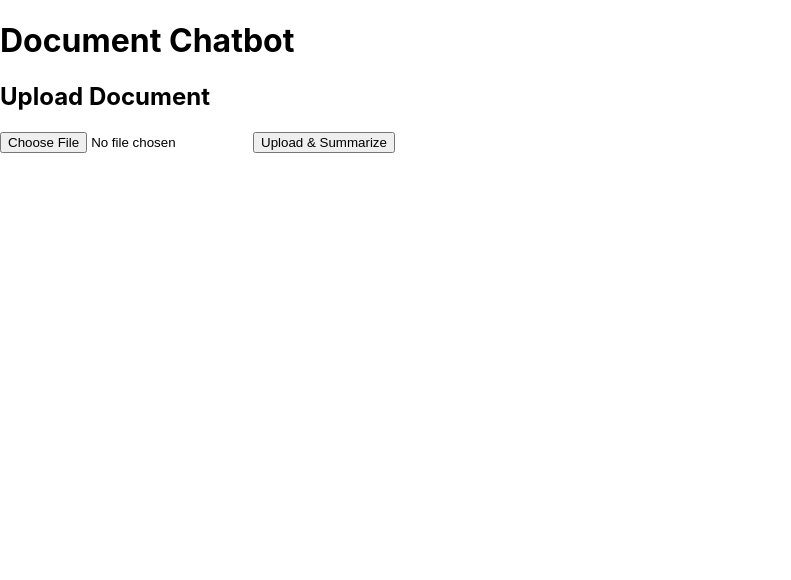
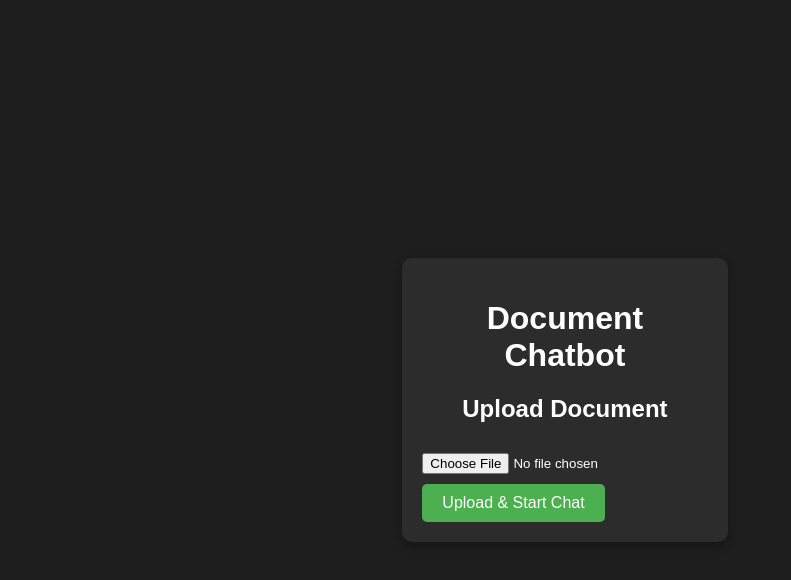
Before and after one commit to Vinaya19/FinanceQA, a React (Create React App) app in the folder chatbot-ui/: page / in a window 1280 px wide. Shown: the top 580 px of the page, without its empty margins (0-791 px from the left). Built offline with nearby package versions, Linux system fonts and the light colour scheme.

Commit message:
ChatBot with basic functionality

```diff
--- a/chatbot-ui/src/App.css
+++ b/chatbot-ui/src/App.css
@@ -1,38 +1,86 @@
+/* General Styles */
+body {
+  margin: 0;
+  padding: 0;
+  font-family: 'Arial', sans-serif;
+  background-color: #1e1e1e;
+  color: #f5f5f5;
+  display: flex;
+  justify-content: center;
+  align-items: center;
+  height: 100vh;
+}
+
 .App {
+  width: 60%;
+  padding: 20px;
+  background-color: #2c2c2c;
+  border-radius: 10px;
+  box-shadow: 0 4px 10px rgba(0, 0, 0, 0.3);
+}
+
+h1, h2 {
+  color: #ffffff;
   text-align: center;
 }
 
-.App-logo {
-  height: 40vmin;
-  pointer-events: none;
+h2 {
+  margin-top: 20px;
+  font-size: 1.5em;
 }
 
-@media (prefers-reduced-motion: no-preference) {
-  .App-logo {
-    animation: App-logo-spin infinite 20s linear;
-  }
+input[type="file"] {
+  color: white;
+  margin: 10px 0;
 }
 
-.App-header {
-  background-color: #282c34;
-  min-height: 100vh;
-  display: flex;
-  flex-direction: column;
-  align-items: center;
-  justify-content: center;
-  font-size: calc(10px + 2vmin);
+input[type="text"] {
+  width: 80%;
+  padding: 10px;
+  border: 2px solid #444;
+  border-radius: 5px;
+  background-color: #3c3c3c;
   color: white;
+  margin-bottom: 10px;
 }
 
-.App-link {
-  color: #61dafb;
+button {
+  padding: 10px 20px;
+  background-color: #4CAF50;
+  color: white;
+  border: none;
+  border-radius: 5px;
+  font-size: 16px;
+  cursor: pointer;
 }
 
-@keyframes App-logo-spin {
-  from {
-    transform: rotate(0deg);
-  }
-  to {
-    transform: rotate(360deg);
-  }
+button:hover {
+  background-color: #45a049;
 }
+
+button[style] {
+  background-color: red !important;
+}
+
+p {
+  line-height: 1.5;
+}
+
+p strong {
+  color: #00ffff;
+}
+
+/* Chat History */
+.chat-history {
+  max-height: 200px;
+  overflow-y: auto;
+  background-color: #3c3c3c;
+  padding: 10px;
+  margin: 20px 0;
+  border-radius: 5px;
+  border: 1px solid #444;
+}
+
+.chat-history p {
+  margin: 5px 0;
+}
--- a/chatbot-ui/src/App.js
+++ b/chatbot-ui/src/App.js
@@ -1,11 +1,15 @@
 import React, { useState } from 'react';
 import axios from 'axios';
+import './App.css';
+
 
 function App() {
   const [file, setFile] = useState(null);
   const [summary, setSummary] = useState('');
+  const [chatHistory, setChatHistory] = useState([]);
   const [question, setQuestion] = useState('');
-  const [answer, setAnswer] = useState('');
+  const [botResponse, setBotResponse] = useState('');
+  const [isChatting, setIsChatting] = useState(false);
 
   const handleFileUpload = async () => {
     const formData = new FormData();
@@ -16,52 +20,74 @@ function App() {
     });
 
     setSummary(response.data.summary);
+    setChatHistory([]);
+    setIsChatting(true); // Enable chat mode
   };
 
   const handleAskQuestion = async () => {
     const response = await axios.post('http://127.0.0.1:5000/ask', {
       question,
+      chatHistory,
     });
 
-    setAnswer(response.data.answer);
+    const answer = response.data.answer;
+    setChatHistory((prev) => [...prev, { question, answer }]); // Update chat history
+    setBotResponse(answer);
+    setQuestion(''); // Clear input after asking
+  };
+
+  const endChat = () => {
+    setIsChatting(false);
+    setChatHistory([]);
+    setSummary('');
+    setBotResponse('');
+    setQuestion('');
   };
 
   return (
     <div className="App">
       <h1>Document Chatbot</h1>
 
-      {/* File Upload Section */}
-      <div>
-        <h2>Upload Document</h2>
-        <input type="file" onChange={(e) => setFile(e.target.files[0])} />
-        <button onClick={handleFileUpload}>Upload & Summarize</button>
-      </div>
+      {!isChatting && (
+        <div>
+          <h2>Upload Document</h2>
+          <input type="file" onChange={(e) => setFile(e.target.files[0])} />
+          <button onClick={handleFileUpload}>Upload & Start Chat</button>
+        </div>
+      )}
 
-      {/* Display Summary */}
-      {summary && (
+      {isChatting && (
         <div>
           <h2>Summary</h2>
           <p>{summary}</p>
-        </div>
-      )}
 
-      {/* Question Answering Section */}
-      {summary && (
-        <div>
-          <h2>Ask a Question</h2>
+          <h2>Chat with the Document</h2>
+          <div>
+            {chatHistory.map((chat, index) => (
+              <div key={index}>
+                <p><strong>You:</strong> {chat.question}</p>
+                <p><strong>Bot:</strong> {chat.answer}</p>
+              </div>
+            ))}
+          </div>
+
           <input
             type="text"
-            placeholder="Type your question..."
+            placeholder="Ask a question..."
             value={question}
             onChange={(e) => setQuestion(e.target.value)}
           />
           <button onClick={handleAskQuestion}>Ask</button>
-          {answer && (
+
+          {/* {botResponse && (
             <div>
-              <h3>Answer:</h3>
-              <p>{answer}</p>
+              <p><strong>Bot:</strong> {botResponse}</p>
             </div>
-          )}
+          )} */}
+
+          <button onClick={endChat} style={{ marginTop: '20px', background: 'red', color: 'white' }}>
+            End Chat
+          </button>
         </div>
       )}
     </div>
```
Also changed, not shown: 1 other file (tests, documents, lock files or other folders).
